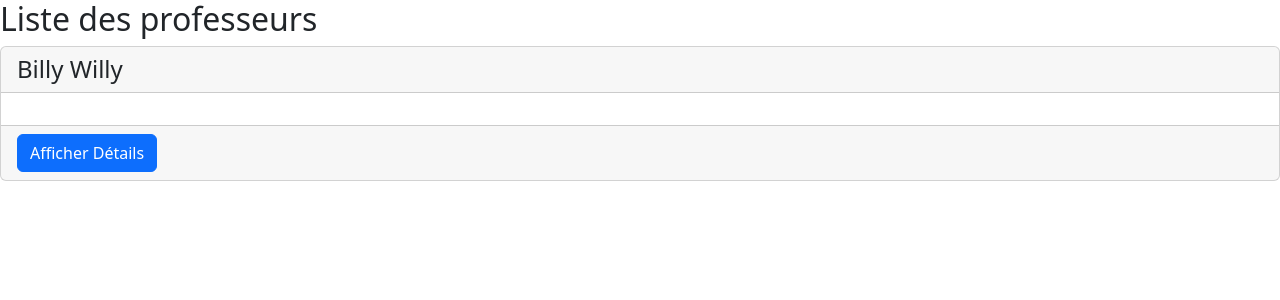
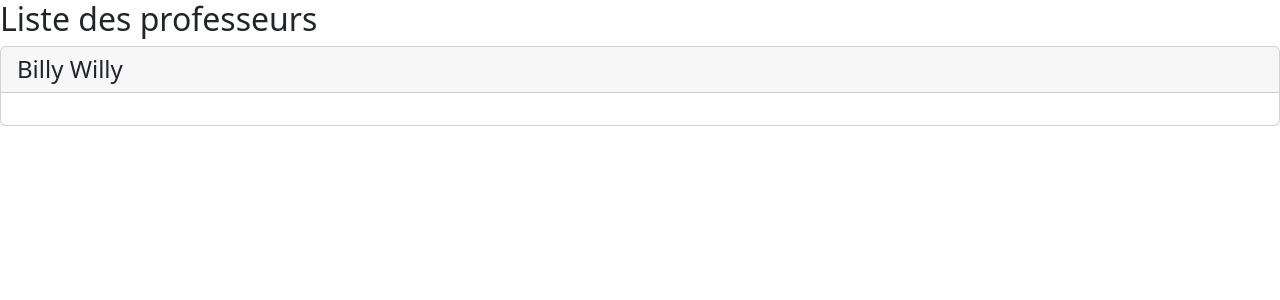
Before and after one commit to JordaneBuena/ProjetFinalGroupe1, an Angular app in the folder schoolFront/: page /schools/1/teachers in a window 1280 px wide. Shown: the top 300 px of the page. Built offline with nearby package versions, Linux system fonts and the light colour scheme.

Commit message:
amélioration routing system

```diff
--- a/schoolFront/src/app/teacher-list/teacher-list.component.html
+++ b/schoolFront/src/app/teacher-list/teacher-list.component.html
@@ -7,6 +7,6 @@
 </div>
 <div *ngIf="teachers.length > 0">
   <div class="card-columns">
-    <app-teacher *ngFor="let t of teachers" [teacher]="t" (click)="goToItems(t.id)"></app-teacher>
+    <app-teacher *ngFor="let t of teachers" [teacher]="t" routerLink="./{{t.id}}"></app-teacher>
   </div>
 </div>
--- a/schoolFront/src/app/teacher-list/teacher-list.component.ts
+++ b/schoolFront/src/app/teacher-list/teacher-list.component.ts
@@ -1,7 +1,6 @@
 import {Component, OnInit} from '@angular/core';
 import {Teacher} from "../../model/teacher.model";
 import {TeacherService} from "../teacher.service";
-import {ActivatedRoute, NavigationExtras, Router} from "@angular/router";
 
 @Component({
   selector: 'app-teacher-list',
@@ -12,17 +11,11 @@ export class TeacherListComponent implements OnInit{
 
   teachers: Teacher[] = []
 
-  constructor(private teachServ: TeacherService,
-              private route: ActivatedRoute,
-              private router: Router) {
+  constructor(private teachServ: TeacherService) {
   }
 
   ngOnInit(): void {
     this.teachers = this.teachServ.getAll()
   }
 
-  goToItems(id: number) {
-    this.router.navigate([`${id}`], { relativeTo: this.route });
-  }
-
 }
--- a/schoolFront/src/app/teacher/teacher.component.html
+++ b/schoolFront/src/app/teacher/teacher.component.html
@@ -1,7 +1,4 @@
 <div class="card" routerLink="/schools/{{teacher?.id}}">
   <h4 class="card-header">{{teacher?.lastName}} {{teacher?.firstName}}</h4>
   <div class="card-body"></div>
-  <div class="card-footer">
-    <button type="button" class="btn btn-primary" [routerLink]="['../']">Afficher Détails</button>
-  </div>
 </div>
--- a/schoolFront/src/app/teacher/teacher.component.ts
+++ b/schoolFront/src/app/teacher/teacher.component.ts
@@ -1,6 +1,5 @@
 import {Component, Input} from '@angular/core';
 import {Teacher} from "../../model/teacher.model";
-import {ActivatedRoute, Router} from "@angular/router";
 
 @Component({
   selector: 'app-teacher',
@@ -15,11 +14,6 @@ export class TeacherComponent {
   @Input()
   teacher: Teacher | undefined
 
-  constructor(private router: Router,
-              private route: ActivatedRoute) {
-  }
 
-  goToDetail() {
-    this.router.navigate([`${this.teacher?.id}`], { relativeTo: this.route });
-  }
+
 }
```
